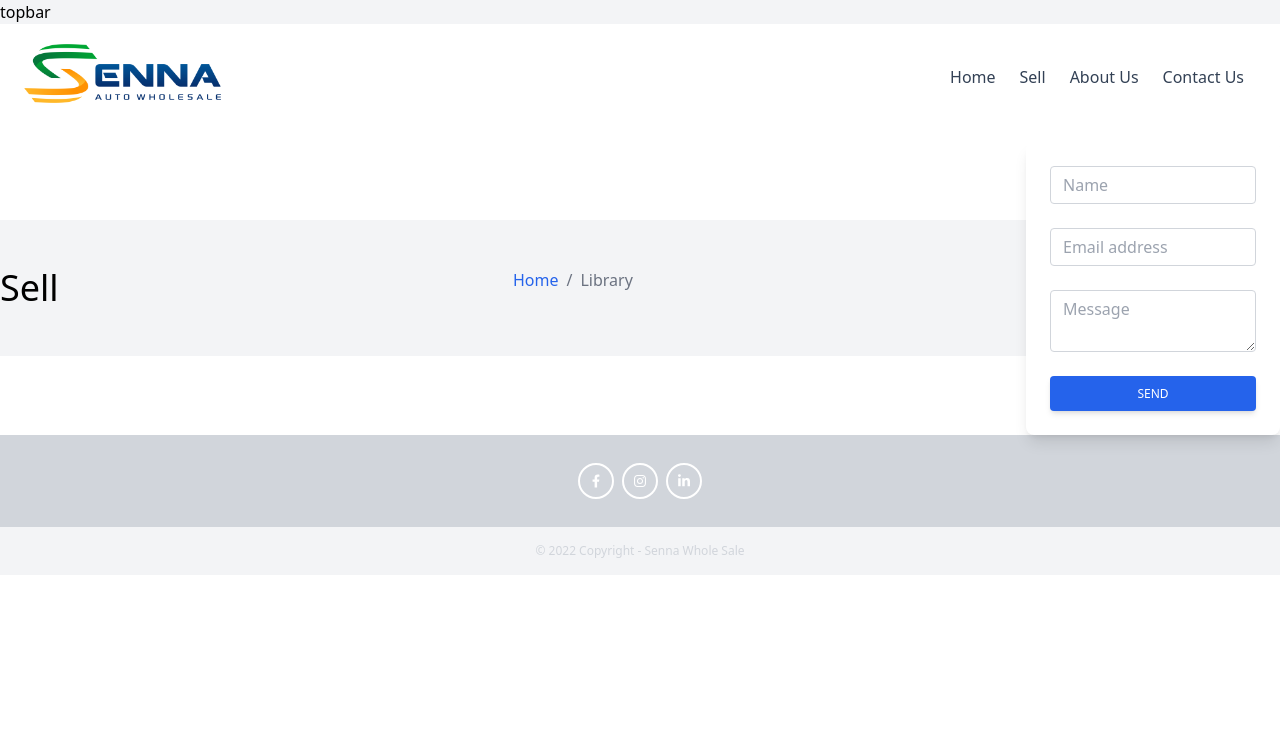
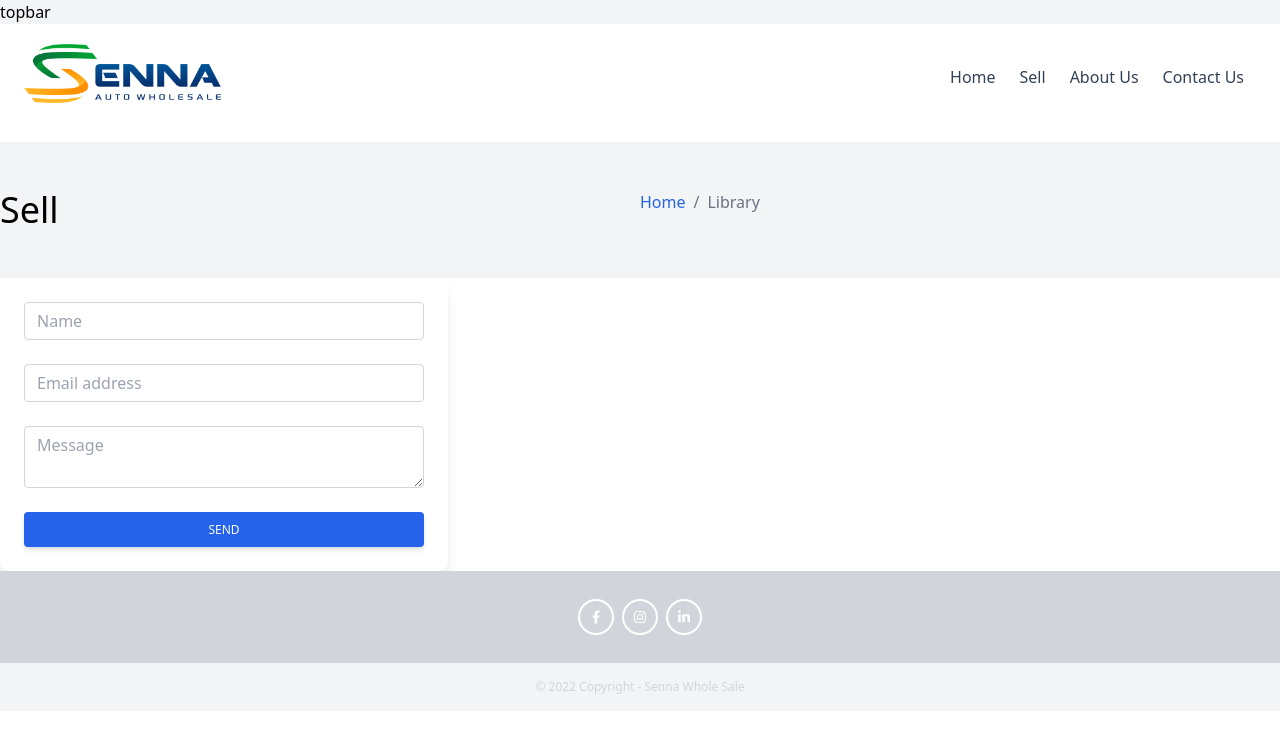
Before and after one commit to reginaldogomes/senna-auto-wholesale, a Next.js app: page /contact-us in a window 1280 px wide. Shown: the top 732 px of the page. Built offline with nearby package versions, Linux system fonts and the light colour scheme.

Commit message:
main container flex adjust

```diff
--- a/src/components/Layout/MainContainer.tsx
+++ b/src/components/Layout/MainContainer.tsx
@@ -11,7 +11,7 @@ export default function MainContainer(props: LayoutProps) {
         <>
             <Header />
 
-            <main className={`flex justify-center items-center w`}>
+            <main className={`flex-col justify-center items-center w`}>
                 {props.children}
             </main>
 
```
